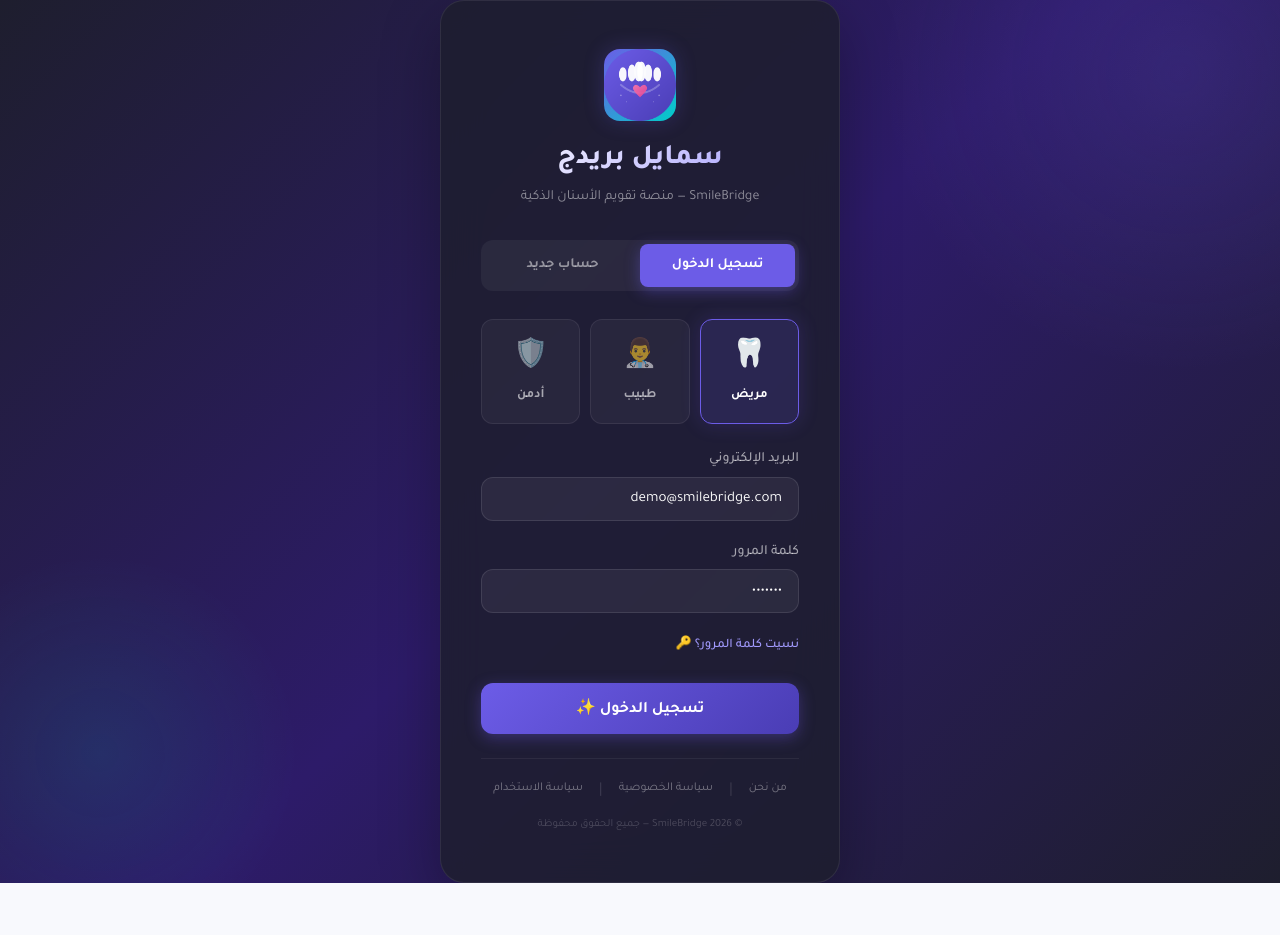
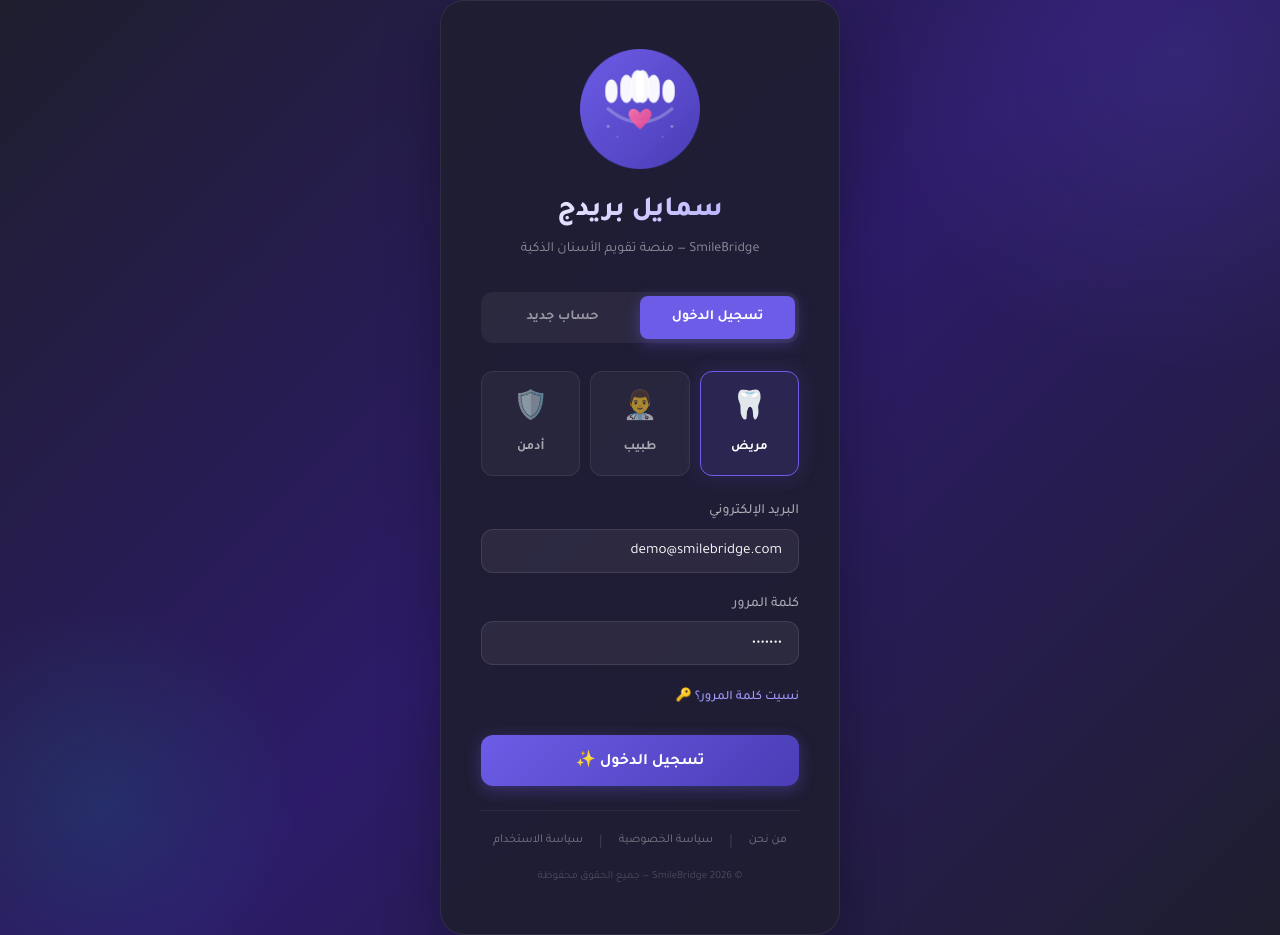
Before and after one commit to galalemad75-creator/smilebridge, a plain HTML site: page index.html in a window 1280 px wide. Before the commit the page ends 883 px from the top, so only its background shows below. Drawn offline with Linux system fonts and the light colour scheme.

Commit message:
🔧 تكبير الأيقونة في صفحة الدخول (120px) والقائمة الجانبية (40px)

```diff
--- a/index.html
+++ b/index.html
@@ -238,10 +238,9 @@
   text-align: center; margin-bottom: 32px;
 }
 .login-logo .logo-icon {
-  width: 72px; height: 72px; margin: 0 auto 16px;
-  background: linear-gradient(135deg, var(--primary), var(--secondary));
-  border-radius: var(--radius-lg); display: flex; align-items: center;
-  justify-content: center; font-size: 36px; box-shadow: var(--shadow-glow);
+  width: 120px; height: 120px; margin: 0 auto 20px;
+  border-radius: 24px; display: flex; align-items: center;
+  justify-content: center; overflow: hidden;
 }
 .login-logo h1 {
   font-size: 28px; font-weight: 800; color: white;
@@ -768,7 +767,7 @@
   <div class="login-container">
     <div class="login-card">
       <div class="login-logo">
-        <div class="logo-icon"><img src="icon-512.png" alt="SmileBridge" style="width: 72px; height: 72px; border-radius: 16px;"></div>
+        <div class="logo-icon"><img src="icon-512.png" alt="SmileBridge" style="width: 120px; height: 120px;"></div>
         <h1>سمايل بريدج</h1>
         <p>SmileBridge — منصة تقويم الأسنان الذكية</p>
       </div>
@@ -1048,7 +1047,7 @@
   <!-- Sidebar -->
   <aside class="sidebar" id="sidebar">
     <div class="sidebar-header">
-      <div class="logo-sm"><img src="favicon-32.png" alt="SB" style="width: 32px; height: 32px; border-radius: 8px;"></div>
+      <div class="logo-sm"><img src="icon-192.png" alt="SB" style="width: 40px; height: 40px; border-radius: 10px;"></div>
       <div class="logo-text">سمايل بريدج</div>
     </div>
     <nav class="sidebar-nav" id="sidebarNav">
```
